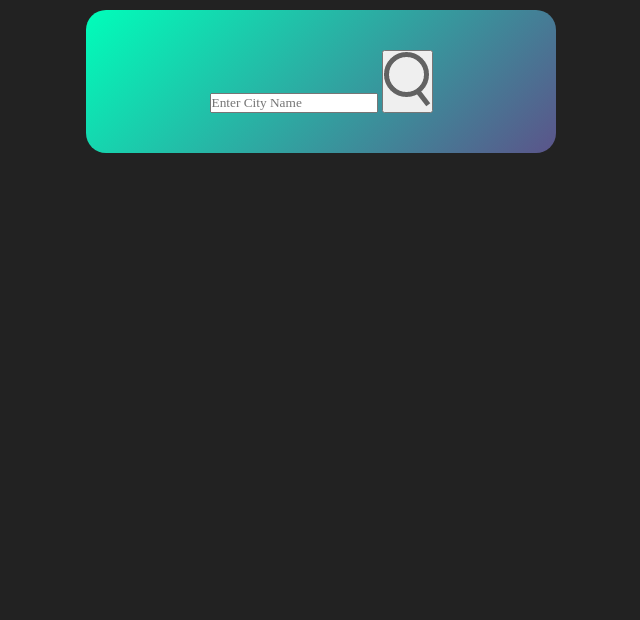
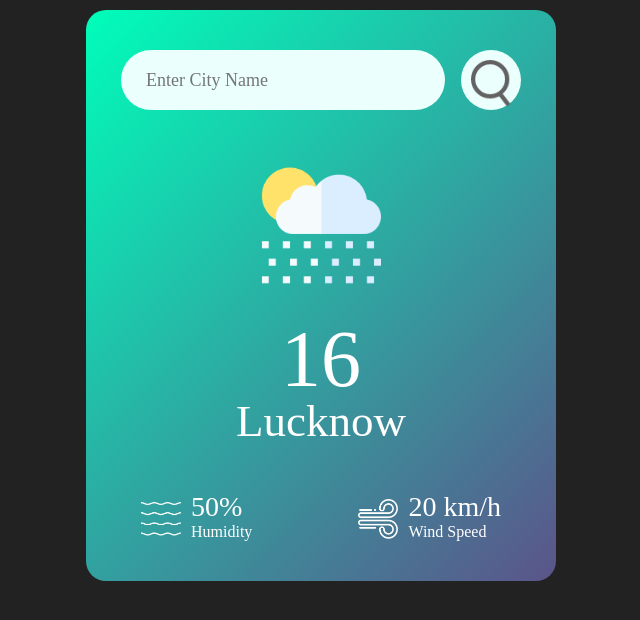
Before and after one commit to Adityamaurya790/weatherApp, a plain HTML site: page index.html in a window 1280 px wide. Shown: the whole page, without its empty margins (319-959 px from the left). Drawn offline with Linux system fonts and the light colour scheme; no server answers.

Commit message:
Api has been added in the script tag and the app is showing the current data featched from api

```diff
--- a/index.html
+++ b/index.html
@@ -1,19 +1,71 @@
 <!DOCTYPE html>
 <html lang="en">
+
 <head>
     <meta charset="UTF-8">
     <meta name="viewport" content="width=device-width, initial-scale=1.0">
     <title>Weather App</title>
     <link rel="stylesheet" href="weatherApp.css">
 </head>
+
 <body>
     <div class="card">
         <div class="search">
             <input type="text" placeholder="Enter City Name" spellcheck="false">
-            <button><img src="weather-app-img/images/search.png" > </button>
-
+            <button><img src="weather-app-img/images/search.png"> </button>
         </div>
 
+        <div class="weather">
+            <img src="weather-app-img/images/rain.png" class="weather-icon">
+            <h1 class="temp">16 </h1>
+            <h2 class="city">Lucknow</h2>
+            <div class="details">
+                <div class="col">
+                    <img src="weather-app-img/images/humidity.png">
+                    <div>
+                        <p class="humidity">50%</p>
+                        <p>Humidity</p>
+                    </div>
+                </div>
+                <div class="col">
+                    <img src="weather-app-img/images/wind.png">
+                    <div>
+                        <p class="wind">20 km/h</p>
+                        <p>Wind Speed</p>
+                    </div>
+                </div>
+            </div>
+        </div>
     </div>
+    <script>
+        const apiKey = "bd5e378503939ddaee76f12ad7a97608";
+        const apiUrl = "https://api.openweathermap.org/data/2.5/weather?units=metric&q=lucknow";
+
+        async function checkWeather() {
+            try {
+                const response = await fetch(apiUrl + `&appid=${apiKey}`);
+
+                if (!response.ok) {
+                    throw new Error(`HTTP error! Status: ${response.status}`);
+                }
+
+                const data = await response.json();
+                console.log(data);
+
+                // Move DOM manipulation inside the try block
+                document.querySelector(".city").innerHTML = data.name;
+                document.querySelector(".temp").innerHTML = data.main.temp + "°C";
+                document.querySelector(".humidity").innerHTML = data.main.humidity +"%";
+                document.querySelector(".wind").innerHTML = data.wind.speed + "kmph";
+            } catch (error) {
+                console.error('Error:', error);
+            }
+        }
+
+        checkWeather();
+    </script>
+
+
 </body>
+
 </html>
--- a/weatherApp.css
+++ b/weatherApp.css
@@ -20,3 +20,76 @@ body{
     text-align: center;
 
 }
+
+.search{
+    width: 100%;
+    display: flex;
+    align-items: center;
+    justify-content: space-between;
+}
+
+.search input{
+    border: 0;
+    outline: 0;
+    background: #ebfffc;
+    color: #555;
+    padding: 10px 25px;
+    height: 60px;
+    border-radius: 30px;
+    flex: 1;
+    margin-right: 16px;
+    font-size: 18px;
+}
+
+.search button{
+    border: 0;
+    outline: 0;
+    background: #ebfffc;
+    border-radius: 50px;
+    width: 60px;
+    height: 60px;
+    cursor:pointer;
+}
+
+.search button img{
+    width:40px;
+    padding-top: 10px;
+}
+
+.weather-icon{
+    width:170px;
+    margin-top: 30px;
+}
+
+.weather h1{
+    font-size: 80px;
+    font-weight: 500;
+}
+.weather h2{
+    font-size: 45px;
+    font-weight:400;
+    margin-top: -10px;
+}
+.details{
+    display: flex;
+    align-items:center ;
+    justify-content: space-between;
+    padding: 0 20px;
+    margin-top: 50px;
+}
+
+.col{
+    display: flex;
+    align-items: center;
+    text-align: left;
+}
+
+.col img{
+    width: 40px;
+    margin-right: 10px;
+}
+
+.humidity, .wind{
+    font-size: 28px;
+    margin-top: -6px;
+}
```
